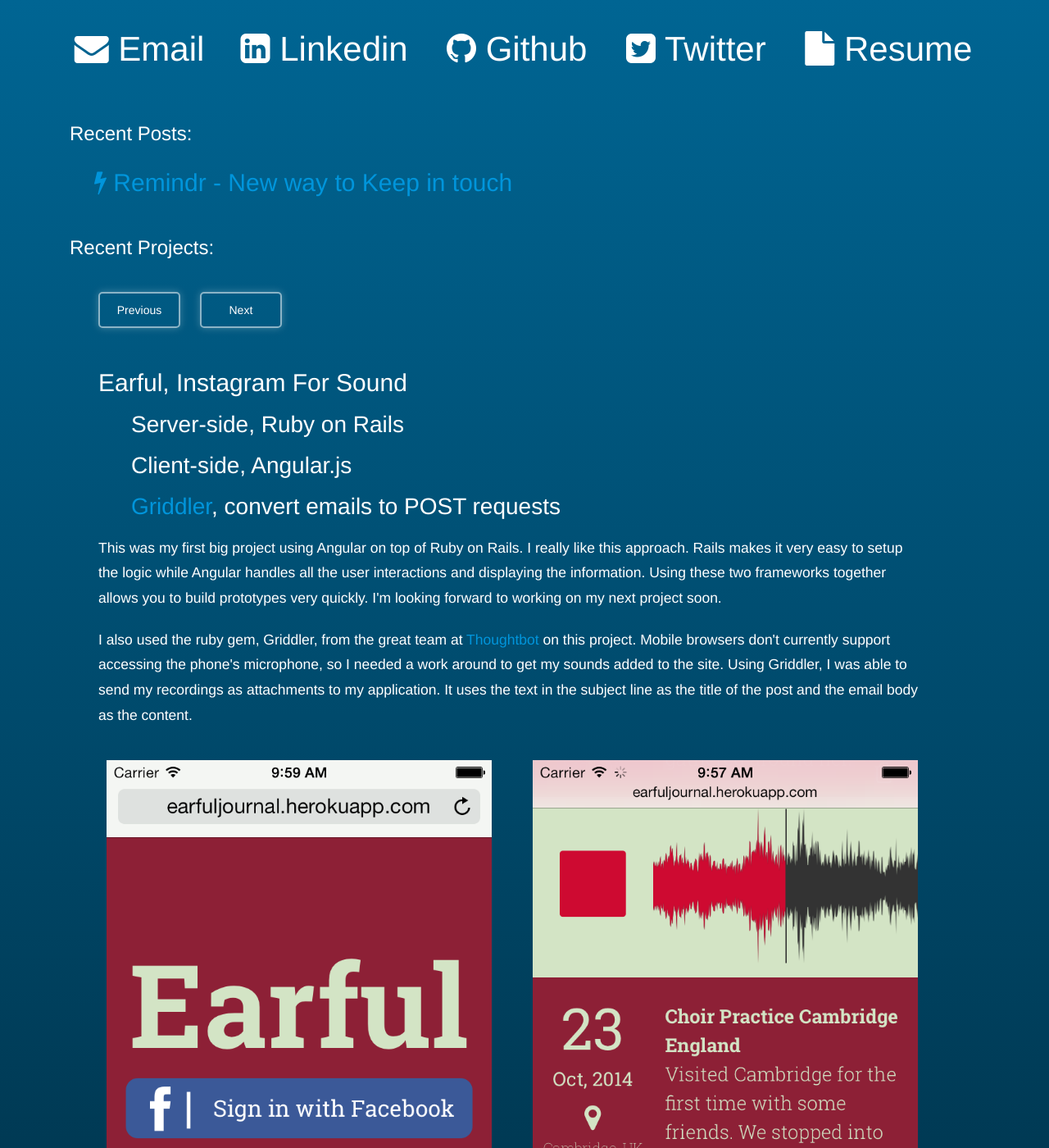
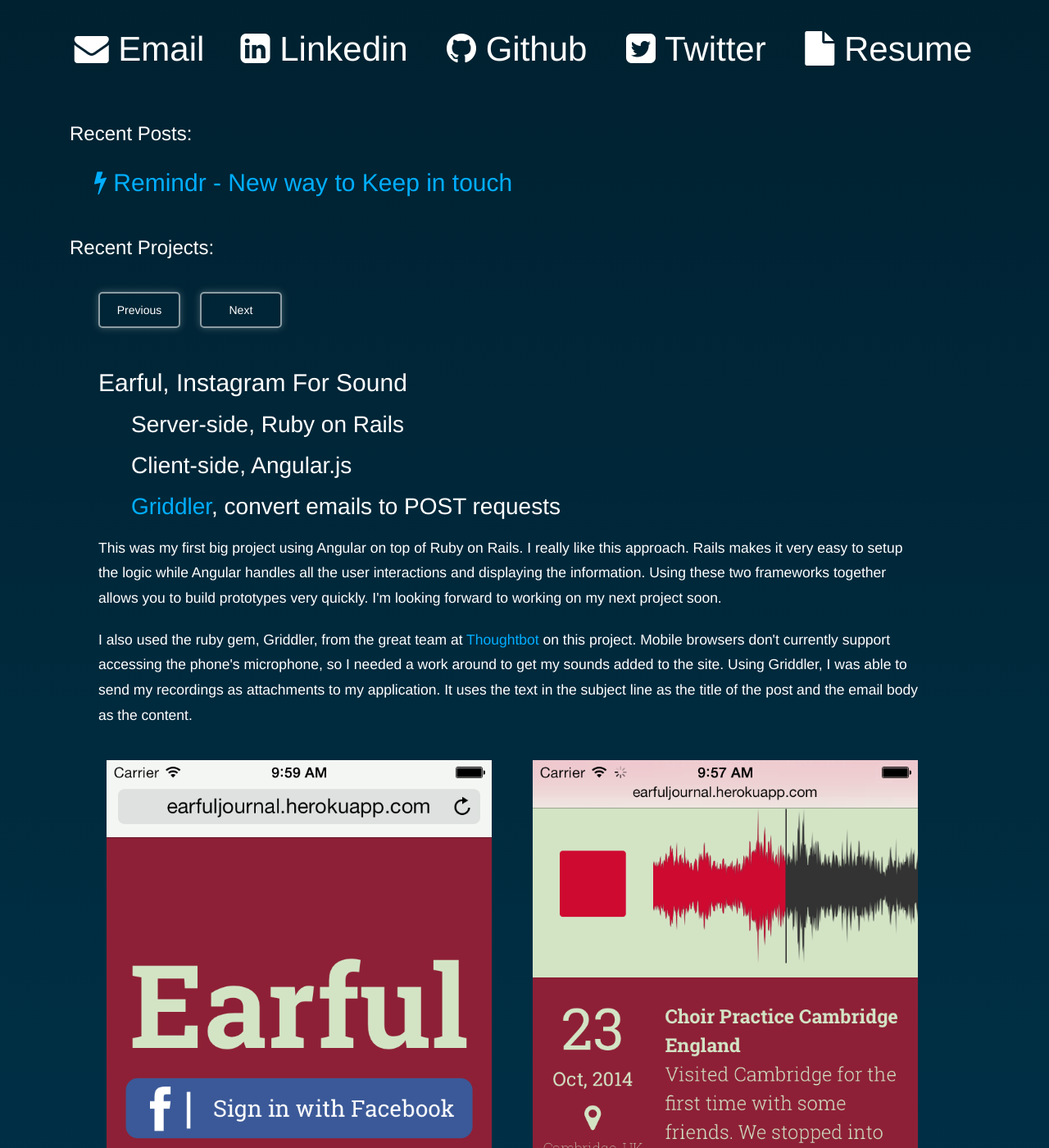
Before and after one commit to Gillinghammer/gillinghammer.github.io, a Jekyll site: the page built from index.html, in a window 1280 px wide and 1400 px high. Shown: the whole window at 82% size. Built offline with Jekyll 4.4.1, drawn with Linux system fonts in a browser that asks for light colours; nearby versions of some CDN libraries; grey boxes are pictures that could not be loaded.

Commit message:
updated colorscheme

```diff
--- a/css/style.scss
+++ b/css/style.scss
@@ -25,12 +25,11 @@
      border-radius: 100%;
 }
 
+$lightBg: #003249;
+$darkBg:  #002130;
+$hover: #0095DB;
+$link: #00AEFF;
 
-$hoverDark: #0095DB;
-
-// @media screen and (max-width: 768) {
-
-//   }
 
 ul.nav-justified {
   padding: 20px 0;
@@ -45,7 +44,7 @@
   }
   a:hover {
     transition: 0.4s;
-    color: $hoverDark !important;
+    color: $hover !important;
   }
 }
 
@@ -72,7 +71,7 @@
  background-image:
      linear-gradient(
        0deg,
-       #003249, #006593
+       $lightBg, $darkBg
      );
   min-height: 1000px;
 
@@ -94,15 +93,15 @@
     font-weight: 300;
   }
   a, a:visited {
-    color: #0095DB;
+    color: $link;
     transition: 0.4s;
     &:hover {
-      color: #00AEFF;
+      color: $hover;
       transition: 0.4s;
       text-decoration: none;
     }
     &:active {
-      color: #002435;
+      color: $link;
     }
   }
   p {
@@ -139,13 +138,13 @@
         &:hover {
           transition: 0.6s;
           background-color: rgba(255,255,255,0.25);
-          box-shadow: 0 0 10px $hoverDark;
-          border-color: $hoverDark;
+          box-shadow: 0 0 10px $link;
+          border-color: $link;
           opacity: 0.5;
-          color: $hoverDark;
+          color: $link;
         }
         &:active {
-          color: $hoverDark;
+          color: $link;
         }
       }
     }
@@ -184,7 +183,7 @@
         margin: 0;
         li {
           a {
-            color: #002435 !important;
+            color: $darkBg !important;
           }
         }
       }
```
